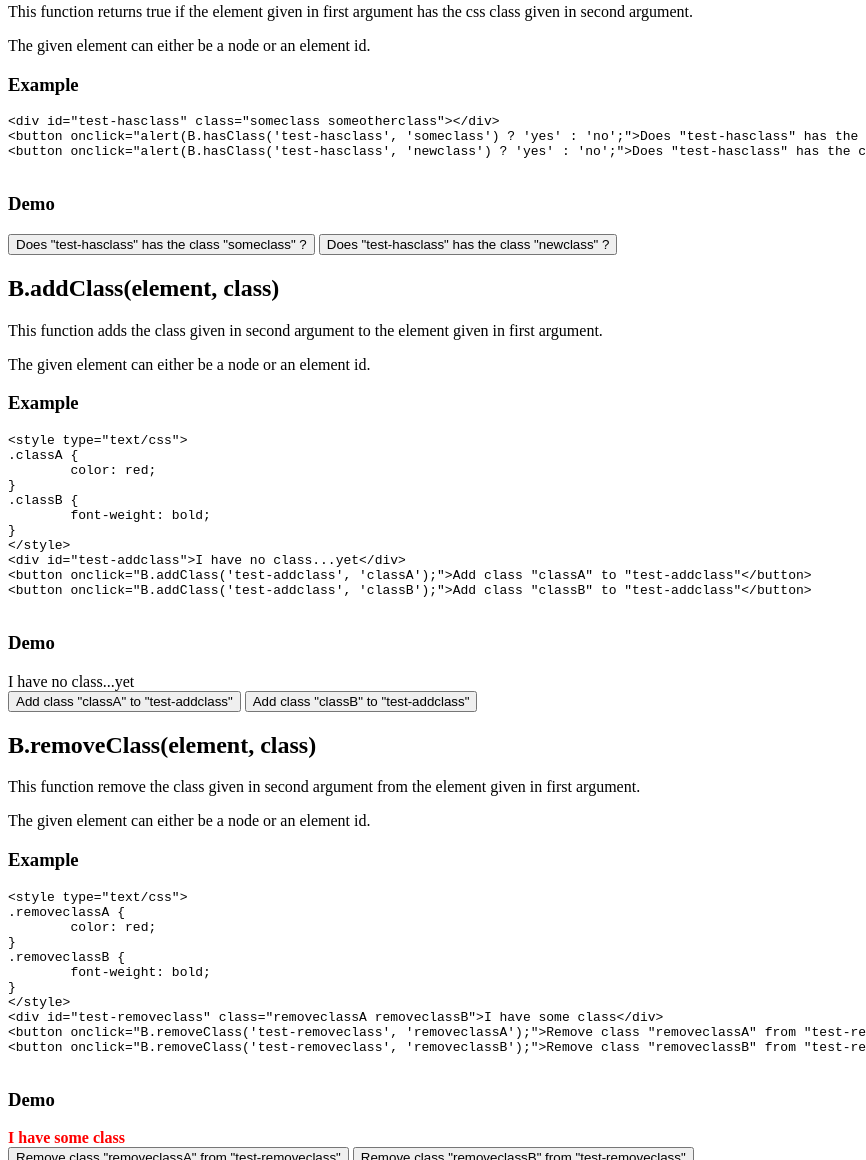
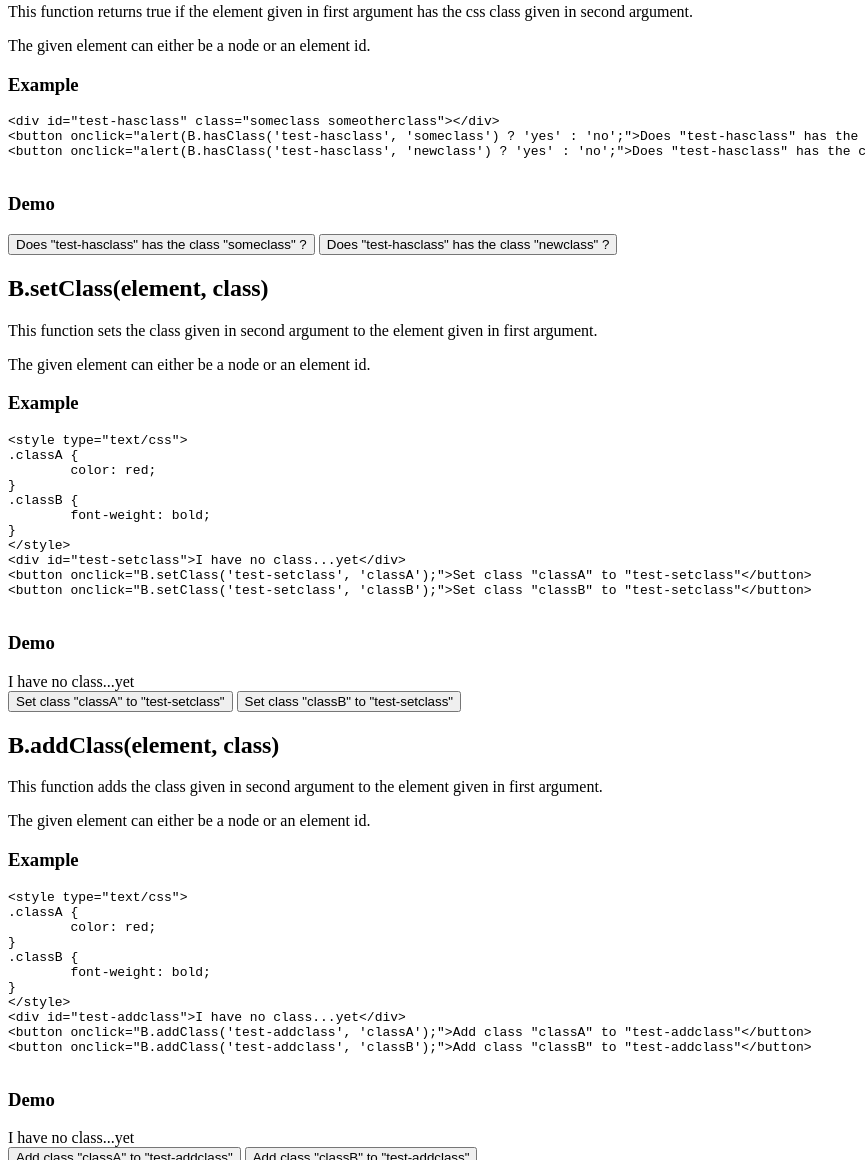
Before and after one commit to padawin/Butterfly-js, a plain HTML site: page index.html in a window 1280 px wide. Shown: the part 414-1574 px from the top of the page, without its empty margins (0-866 px from the left). Drawn offline with Linux system fonts and the light colour scheme.

Commit message:
setClass doc added

```diff
--- a/index.html
+++ b/index.html
@@ -11,6 +11,7 @@
 			<ul>
 				<li><a href="#id">B.$id(id)</a></li>
 				<li><a href="#hasClass">B.hasClass(element, class)</a></li>
+				<li><a href="#setClass">B.setClass(element, class)</a></li>
 				<li><a href="#addClass">B.addClass(element, class)</a></li>
 				<li><a href="#removeClass">B.removeClass(element, class)</a></li>
 				<li><a href="#replaceClass">B.replaceClass(element, oldClass, newClass, append)</a></li>
@@ -63,6 +64,44 @@
 					<div id="test-hasclass" class="someclass someotherclass"></div>
 					<button onclick="alert(B.hasClass('test-hasclass', 'someclass') ? 'yes' : 'no');">Does "test-hasclass" has the class "someclass" ?</button>
 					<button onclick="alert(B.hasClass('test-hasclass', 'newclass') ? 'yes' : 'no');">Does "test-hasclass" has the class "newclass" ?</button>
+				</div>
+			</section>
+			<a name="setClass"></a><h2>B.setClass(element, class)</h2>
+			<section>
+				<p>
+				This function sets the class given in second argument to the
+				element given in first argument.
+				</p>
+				<p>The given element can either be a node or an element id.</p>
+				<h3>Example</h3>
+				<div class="example">
+					<pre class="code">
+&lt;style type="text/css"&gt;
+.classA {
+	color: red;
+}
+.classB {
+	font-weight: bold;
+}
+&lt;/style&gt;
+&lt;div id="test-setclass"&gt;I have no class...yet&lt;/div&gt;
+&lt;button onclick="B.setClass('test-setclass', 'classA');"&gt;Set class "classA" to "test-setclass"&lt;/button&gt;
+&lt;button onclick="B.setClass('test-setclass', 'classB');"&gt;Set class "classB" to "test-setclass"&lt;/button&gt;
+					</pre>
+				</div>
+				<h3>Demo</h3>
+				<div class="demo">
+					<style type="text/css">
+					.classA {
+						color: red;
+					}
+					.classB {
+						font-weight: bold;
+					}
+					</style>
+					<div id="test-setclass">I have no class...yet</div>
+					<button onclick="B.setClass('test-setclass', 'classA');">Set class "classA" to "test-setclass"</button>
+					<button onclick="B.setClass('test-setclass', 'classB');">Set class "classB" to "test-setclass"</button>
 				</div>
 			</section>
 			<a name="addClass"></a><h2>B.addClass(element, class)</h2>
```
